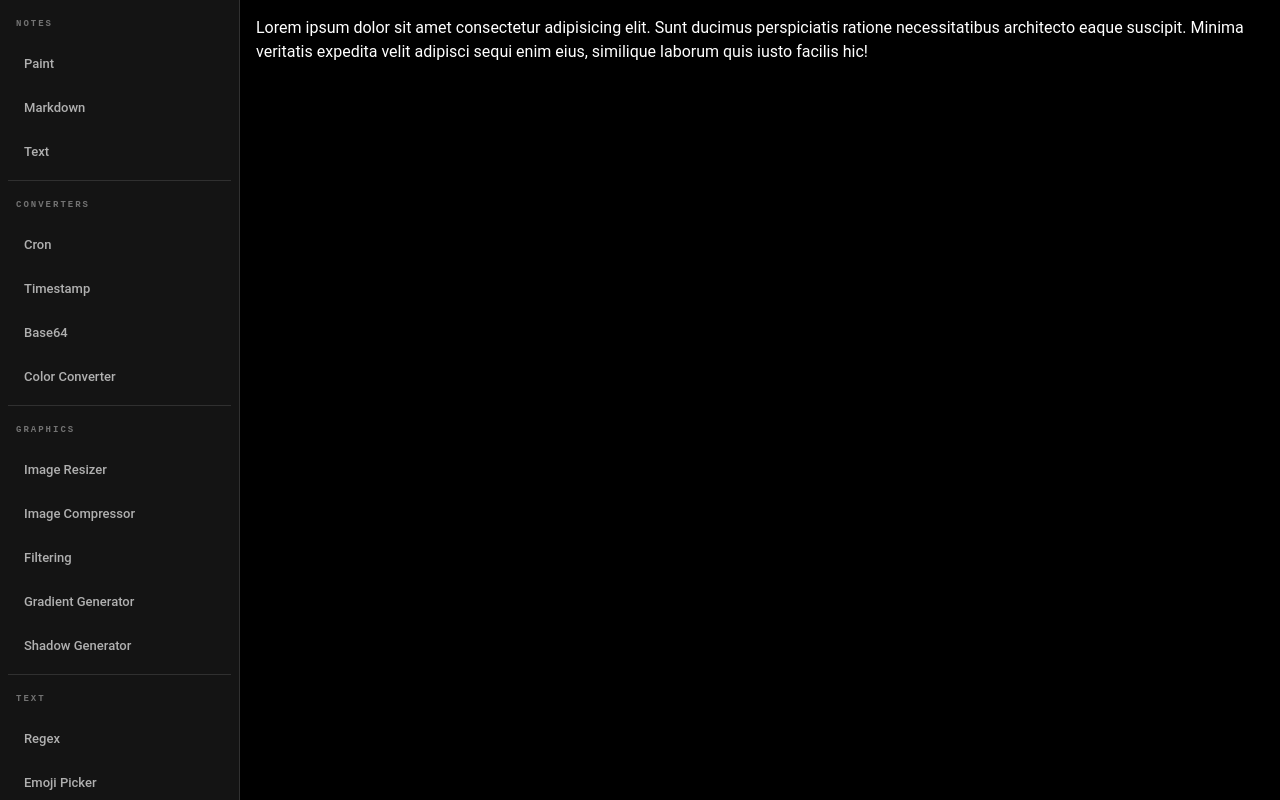
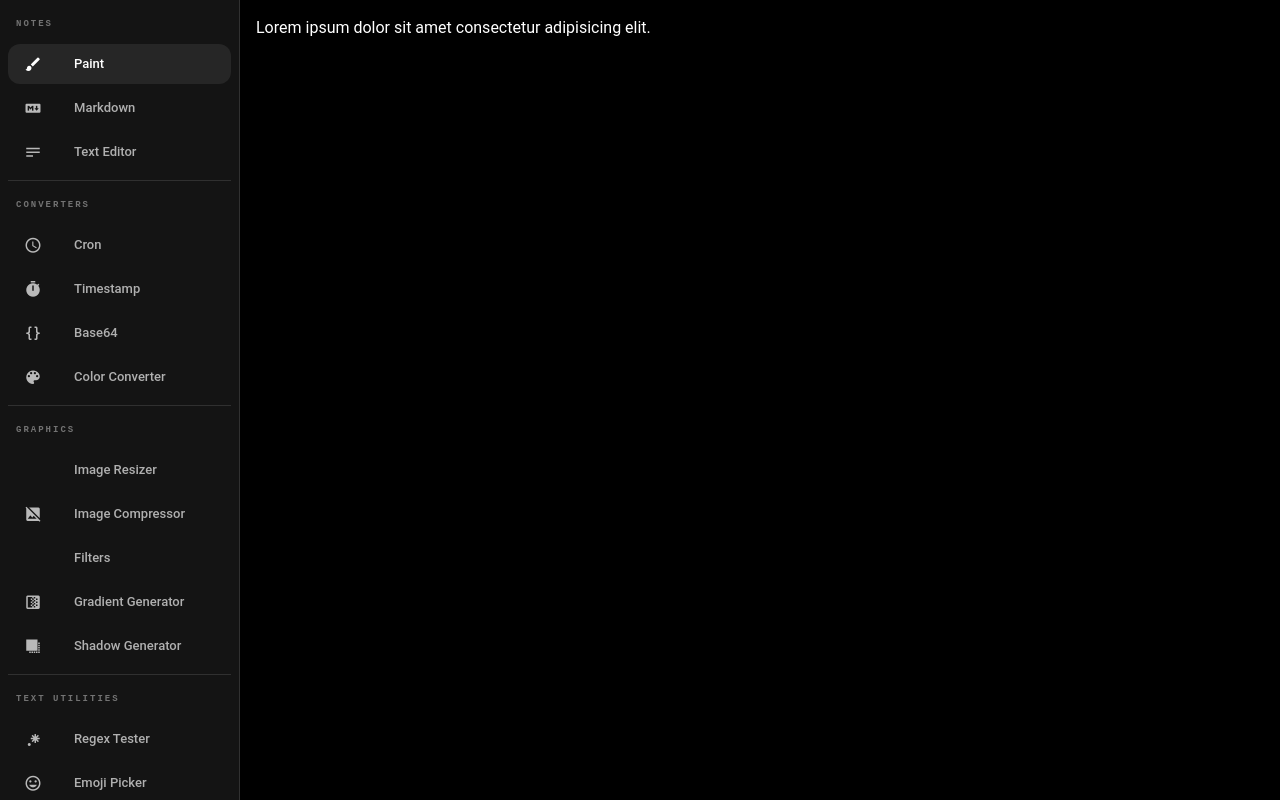
Before and after one commit to muzakon/tools, a Nuxt app: page /notes/paint in a window 1280 px wide. Built offline with nearby package versions, Linux system fonts and the light colour scheme.

Commit message:
Update: header & icons etc

```diff
--- a/app/layouts/default.vue
+++ b/app/layouts/default.vue
@@ -1,90 +1,133 @@
 <template>
   <v-layout>
     <v-navigation-drawer :width="240">
-      <v-list nav density="compact" :items="items" />
+      <v-list nav density="compact">
+        <template v-for="(item, i) in items" :key="i">
+          <!-- Subheader -->
+          <v-list-subheader v-if="item.type === 'subheader'">
+            {{ item.title }}
+          </v-list-subheader>
+
+          <!-- Divider -->
+          <v-divider v-else-if="item.type === 'divider'" />
+
+          <!-- Navigation item -->
+          <v-list-item
+            v-else
+            :to="item.to"
+            router
+            rounded="lg"
+            active-class="v-list-item--active"
+          >
+            <template #prepend>
+              <v-icon size="18">
+                {{ item.icon }}
+              </v-icon>
+            </template>
+
+            <v-list-item-title>
+              {{ item.title }}
+            </v-list-item-title>
+          </v-list-item>
+        </template>
+      </v-list>
     </v-navigation-drawer>
 
     <v-main class="d-flex align-center justify-center">
       <v-container>
-        Lorem ipsum dolor sit amet consectetur adipisicing elit. Sunt ducimus perspiciatis ratione necessitatibus architecto eaque suscipit. Minima veritatis expedita velit adipisci sequi enim eius, similique laborum quis iusto facilis hic!
+        Lorem ipsum dolor sit amet consectetur adipisicing elit.
       </v-container>
     </v-main>
   </v-layout>
 </template>
 
+
 <script setup lang="ts">
 const items = [
-    { type: 'subheader', title: 'Notes' },
+  { type: "subheader", title: "Notes" },
   {
-      title: 'Paint',
-      value: 1,
+    title: "Paint",
+    to: "/notes/paint",
+    icon: "mdi-brush",
   },
   {
-      title: 'Markdown',
-      value: 2,
+    title: "Markdown",
+    to: "/notes/markdown",
+    icon: "mdi-language-markdown",
   },
   {
-      title: 'Text',
-      value: 3,
+    title: "Text Editor",
+    to: "/notes/text",
+    icon: "mdi-text",
   },
-    { type: 'divider' },
-    { type: 'subheader', title: 'Converters' },
+  { type: "divider" },
+  { type: "subheader", title: "Converters" },
   {
-      title: 'Cron',
-      value: 4,
+    title: "Cron",
+    to: "/converters/cron",
+    icon: "mdi-clock-outline",
   },
   {
-      title: 'Timestamp',
-      value: 5,
+    title: "Timestamp",
+    to: "/converters/timestamp",
+    icon: "mdi-timer",
   },
   {
-      title: 'Base64',
-      value: 6,
+    title: "Base64",
+    to: "/converters/base64",
+    icon: "mdi-code-braces",
   },
   {
-      title: 'Color Converter',
-      value: 6,
+    title: "Color Converter",
+    to: "/converters/color",
+    icon: "mdi-palette",
   },
-    { type: 'divider' },
-    { type: 'subheader', title: 'Graphics' },
+  { type: "divider" },
+  { type: "subheader", title: "Graphics" },
   {
-      title: 'Image Resizer',
-      value: 4,
+    title: "Image Resizer",
+    to: "/graphics/resize",
+    icon: "mdi-image-resize",
   },
   {
-      title: 'Image Compressor',
-      value: 5,
+    title: "Image Compressor",
+    to: "/graphics/compress",
+    icon: "mdi-image-off",
   },
   {
-      title: 'Filtering',
-      value: 6,
+    title: "Filters",
+    to: "/graphics/filters",
+    icon: "mdi-image-filter",
   },
   {
-      title: 'Gradient Generator',
-      value: 7,
+    title: "Gradient Generator",
+    to: "/graphics/gradient",
+    icon: "mdi-gradient-horizontal",
   },
   {
-      title: 'Shadow Generator',
-      value: 8,
+    title: "Shadow Generator",
+    to: "/graphics/shadow",
+    icon: "mdi-box-shadow",
   },
-    { type: 'divider' },
-    { type: 'subheader', title: 'Text' },
+  { type: "divider" },
+  { type: "subheader", title: "Text Utilities" },
   {
-      title: 'Regex',
-      value: 4,
+    title: "Regex Tester",
+    to: "/text/regex",
+    icon: "mdi-regex",
   },
   {
-      title: 'Emoji Picker',
-      value: 4,
+    title: "Emoji Picker",
+    to: "/text/emoji",
+    icon: "mdi-emoticon-outline",
   },
-  ]
-
+];
 </script>
 
 <style scoped lang="scss">
 :deep(.v-list-item) {
   padding: 0 1rem;
-    border-radius: 12px;
+  border-radius: 12px !important;
 }
 
 :deep(.v-list-subheader__text) {
@@ -107,7 +150,6 @@ const items = [
 :deep(.v-list-item--active) {
   .v-list-item-title {
     color: white;
-
   }
 
   .v-list-item__overlay {
--- /dev/null
+++ b/app/pages/notes/paint.vue
@@ -0,0 +1,3 @@
+<template>
+    Lorem ipsum dolor sit amet consectetur adipisicing elit. Quisquam, quod.
+</template>
```
Lines whose indentation alone changed are shown as unchanged.
